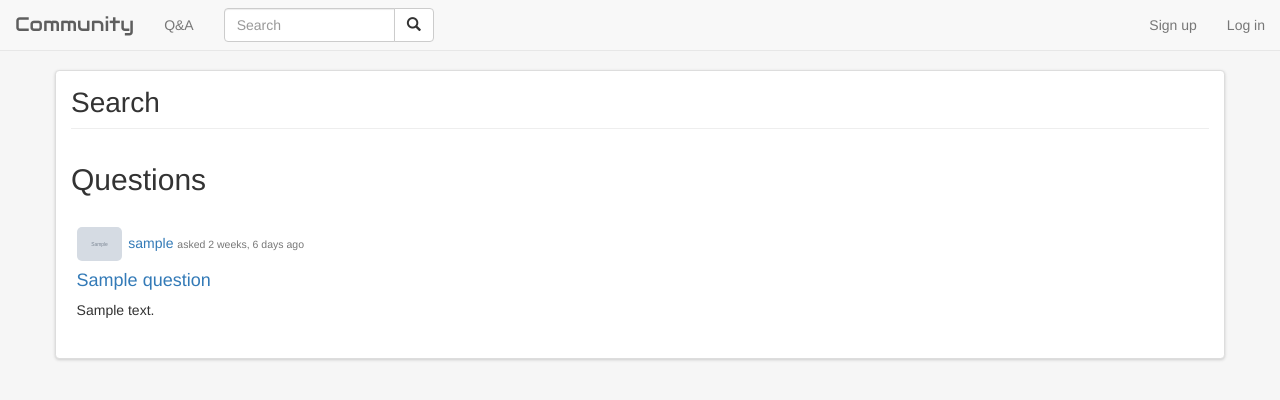
After one commit to guohaoyu110/Python_Question_Answering_System, a Django app: template community/search/templates/search/results.html in a window 1280 px wide. The commit adds this page. Shown: the top 400 px of the page. Run offline with Django 3.2, Linux system fonts and the light colour scheme; the template is opened without the code that fills it: most values are stand-ins (such as "Sample title", 1, 10 or a date in 2020); grey boxes marked "Sample" are stand-in pictures; some libraries are stand-ins or nearby versions.

Commit message:
search code completed

```diff
--- a/community/community/settings.py
+++ b/community/community/settings.py
@@ -43,6 +43,7 @@ INSTALLED_APPS = [
     'user_profile',
     'questions',
     'django.contrib.humanize',
+    'search',
 ]
 
 MIDDLEWARE = [
--- a/community/community/urls.py
+++ b/community/community/urls.py
@@ -21,5 +21,6 @@ urlpatterns = [
     path('', include('home.urls')),
     path('', include('authentication.urls')),
     path('', include('user_profile.urls')),
-    path('',include('questions.urls'))
+    path('',include('questions.urls')),
+    path('',include('search.urls')),
 ]
--- /dev/null
+++ b/community/search/static/css/search.css
@@ -0,0 +1,91 @@
+.results ul {
+  padding: 0;
+}
+
+.results ul li {
+  list-style: none;
+  padding: .8em .4em;
+  border-bottom: 1px solid #eeeeee;
+}
+
+.results ul li:last-child {
+  border-bottom: none;
+}
+
+.results ul li img {
+  width: 45px;
+  border-radius: 5px;
+}
+
+.feed-results h3 {
+  margin: 0;
+  font-size: 1.2em;
+}
+
+.feed-results .post {
+  margin-left: 55px;
+  padding-top: .2em;
+}
+
+.feed-results .post p {
+  margin: 0;
+  margin-top: .2em;
+}
+
+[class$='-results'] li:hover {
+  cursor: pointer;
+  background-color: #f5f8fa;
+}
+
+.info {
+  margin-bottom: .5em;
+  color: #a0a0a0;
+}
+
+.info a {
+  color: #a0a0a0;
+}
+
+.info > span {
+  margin-right: 1em;
+}
+
+.info .user img {
+  width: 20px;
+  border-radius: 3px;
+}
+
+.no-result {
+  margin-top: 2em;
+}
+
+.result-user {
+  width: 20px;
+  border-radius: 4px;
+  margin-right: .2em;
+}
+
+.results {
+  margin-top: 1em;
+}
+
+.article-content ul,
+.article-content ol,
+.question-description ul,
+.question-description ol {
+  padding-left: 20px;
+}
+
+.article-content ul li,
+.question-description ul li {
+  border-bottom: none;
+  list-style: disc;
+  padding: 0;
+}
+
+.article-content ol li,
+.question-description ol li {
+  border-bottom: none;
+  list-style: decimal;
+  padding: 0;
+}
--- /dev/null
+++ b/community/search/templates/search/results.html
@@ -0,0 +1,51 @@
+{% extends 'base.html' %}
+{% load i18n %}
+{% load humanize %}
+{% load static %}
+
+{% block title %} Search {% endblock %}
+
+{% block head %}
+  <link href="{% static 'css/search.css' %}" rel="stylesheet">
+  <script src="{% static 'js/search.js' %}"></script>
+{% endblock head %}
+
+{% block main %}
+
+  <div class="page-header">
+    <div class="row">
+      <div class="col-md-3">
+        <h1>{% trans 'Search' %}</h1>
+      </div>
+      <div class="col-md-9">
+      </div>
+    </div>
+  </div>
+  <div class="row results">
+    <div class="col-md-9">
+     <h2>{% trans 'Questions' %}</h2>
+        {% if results %}
+            <ul class="questions-results">
+            {% for question in results %}
+                <li question-id="{{ question.pk }}">
+                    <h5>
+                        <img src="{{ question.user.profile.get_picture }}" class="result-user">
+                        <a href="{% url 'user_profile:profile' question.user.id %}">
+                            {{ question.user.username }}
+                        </a>
+                        <small>{% trans 'asked' %} {{ question.create_date|naturaltime }}</small>
+                    </h5>
+                    <h4><a href="{% url 'questions:question_detail' question.pk %}">{{ question.title }}</a></h4>
+                    <div class="question-description">
+                        {{ question.get_description_preview_as_markdown|safe }}
+                    </div>
+                </li>
+            {% endfor %}
+            </ul>
+        {% else %}
+            <h4 class="no-result">{% trans 'No question found' %} :(</h4>
+        {% endif %}
+    </div>
+  </div>
+
+{% endblock %}
--- a/community/templates/base.html
+++ b/community/templates/base.html
@@ -35,7 +35,7 @@
                     </ul>
 
                     {% if not hide_search %}
-                        <form class="navbar-form navbar-left" role="search" action="#">
+                        <form class="navbar-form navbar-left" role="search" action="{% url 'search:search' %}">
                             <div class="input-group" style="width:210px">
                                 <input type="text" class="form-control" name="q" placeholder="{% trans 'Search' %}">
                     <span class="input-group-btn">
```
Also changed, not shown: community/search/urls.py (added, +9 -0 lines), community/search/views.py (+28 -1 lines).
